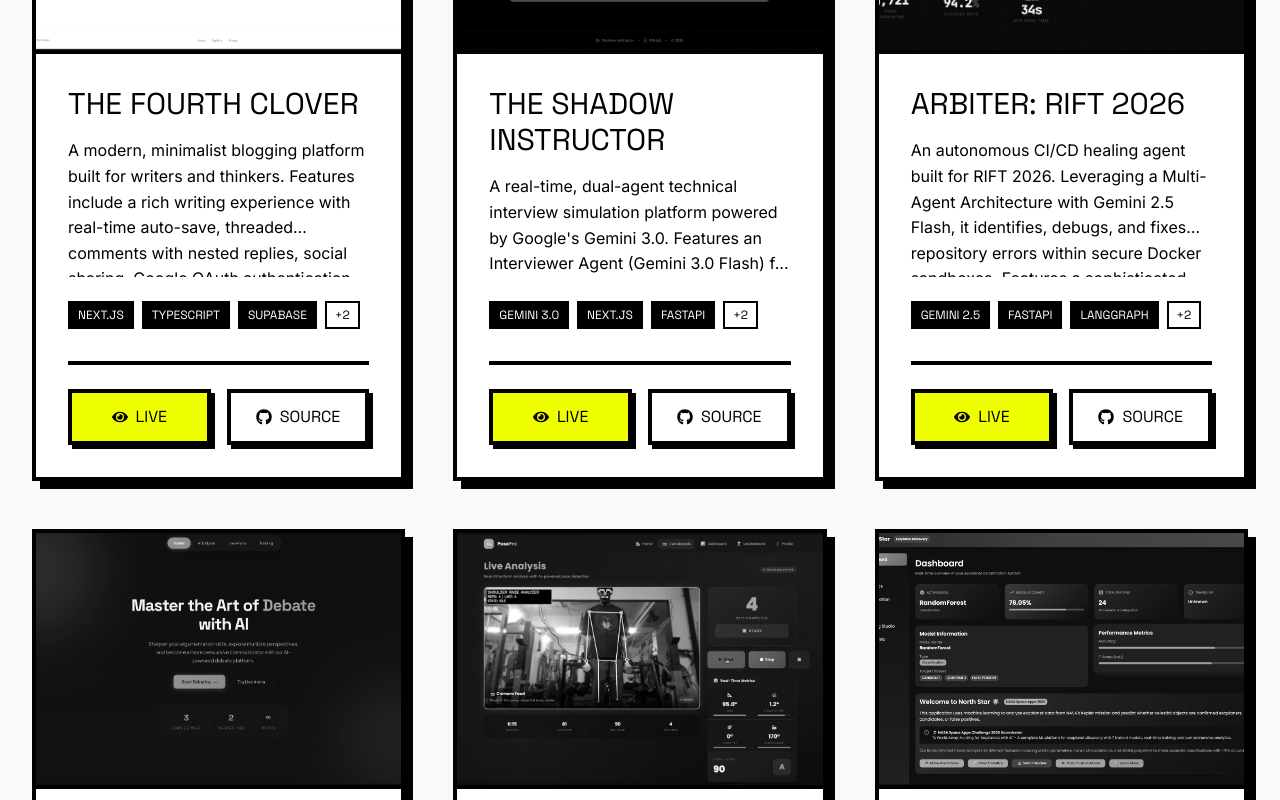
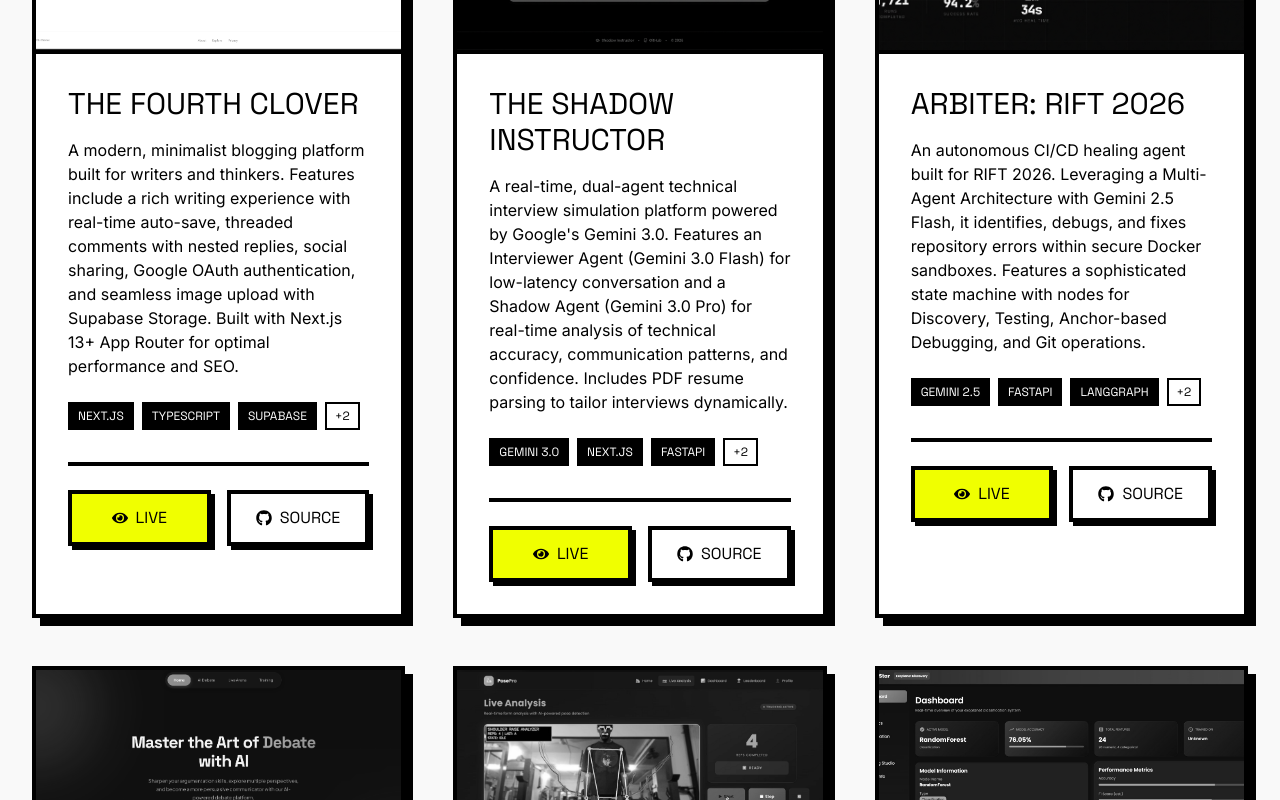
Before and after one commit to aryan-dani/Portfolio, a React (Vite) app in the folder frontend/: page /projects in a window 1280 px wide. Shown: the part 720-1520 px from the top of the page. Built offline with nearby package versions, Linux system fonts and the light colour scheme.

Commit message:
feat: update Footer and Projects components for improved text wrapping

```diff
--- a/frontend/src/components/Footer/Footer.jsx
+++ b/frontend/src/components/Footer/Footer.jsx
@@ -9,7 +9,7 @@
       <div className="flex flex-col md:flex-row justify-between items-center py-12 px-4 md:px-8 gap-6 w-full max-w-360 mx-auto">
         <Link
           to="/copyright"
-          className="text-xl md:text-2xl font-black text-black text-center md:text-left hover:underline decoration-4 underline-offset-4"
+          className="text-xl md:text-2xl font-black text-black text-center md:text-left wrap-break-word hover:underline decoration-4 underline-offset-4"
         >
           © {currentYear} ARYAN DANI — BUILT FOR CREATORS
         </Link>
--- a/frontend/src/pages/Projects/Projects.jsx
+++ b/frontend/src/pages/Projects/Projects.jsx
@@ -260,7 +260,7 @@
         <h2 className="font-headline-md text-2xl md:text-3xl text-black mb-4 uppercase">
           {project.title}
         </h2>
-        <p className="font-body-md text-base text-black mb-6 grow overflow-hidden" style={{ display: '-webkit-box', WebkitLineClamp: 4, WebkitBoxOrient: 'vertical', lineHeight: '1.6' }}>
+        <p className="font-body-md text-base text-black mb-6 whitespace-normal wrap-break-word">
           {project.description}
         </p>
 
```
